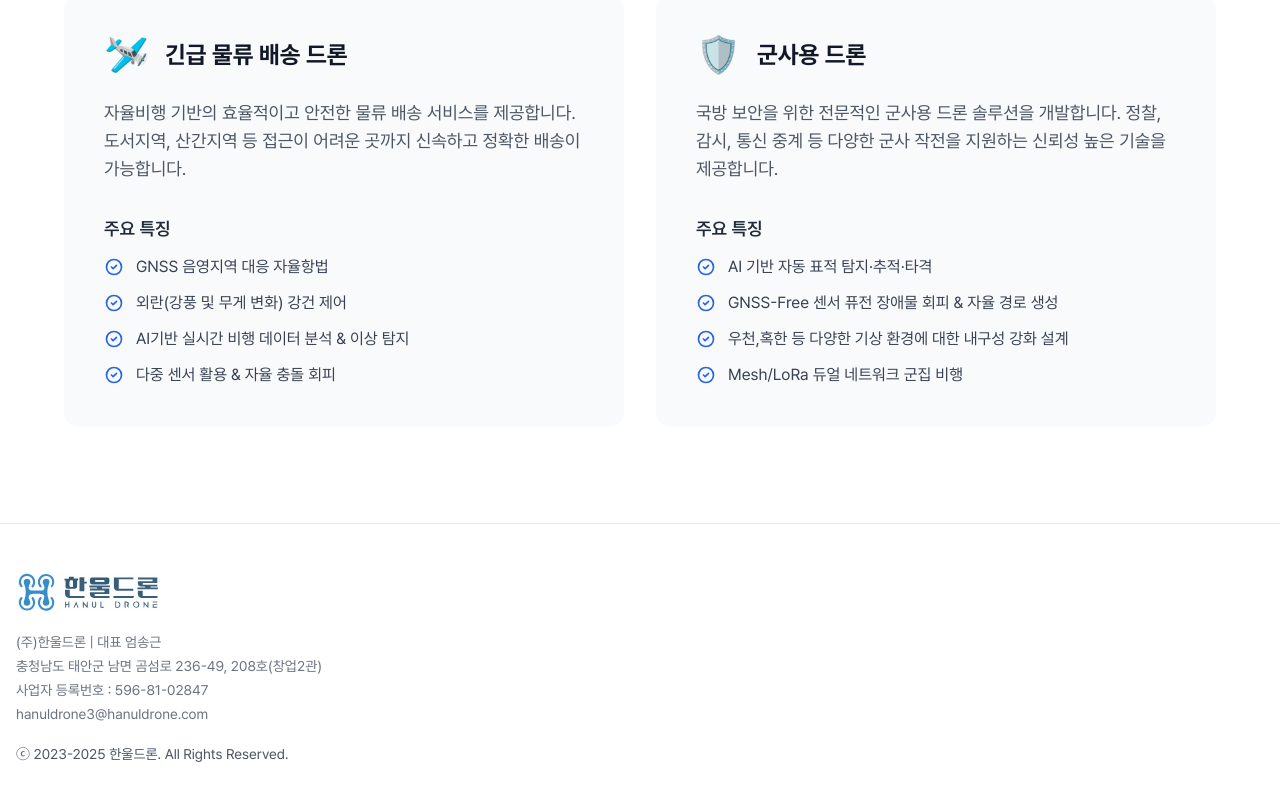
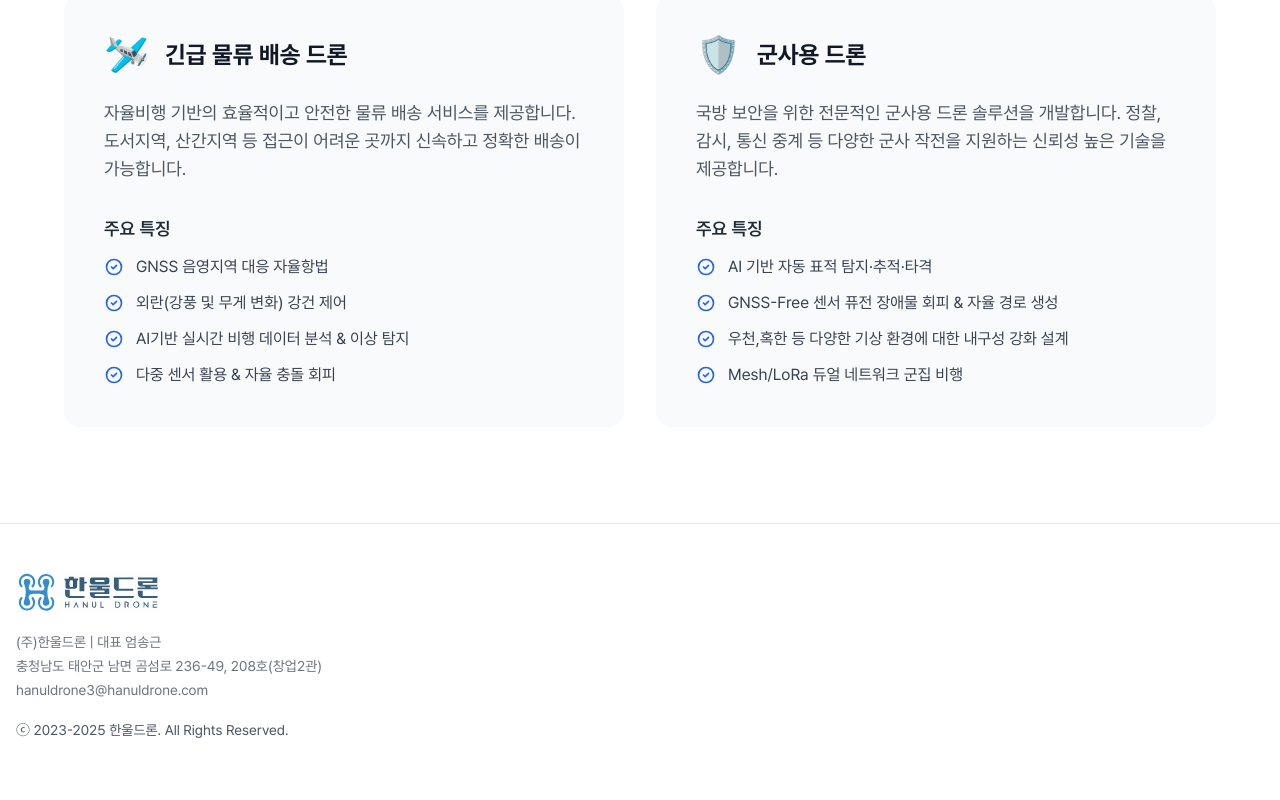
Before and after one commit to For-safe-drone-operations/hanuldrone-homepage, a Next.js app: page / in a window 1280 px wide. Shown: the part 4907-5707 px from the top of the page. Built offline with nearby package versions, Linux system fonts and the light colour scheme.

Commit message:
feat: 사업자 등록번호 제거

```diff
--- a/siteConfig.ts
+++ b/siteConfig.ts
@@ -348,7 +348,6 @@ export const siteConfig = {
         id: 'address',
         text: '충청남도 태안군 남면 곰섬로 236-49, 208호(창업2관)',
       },
-      { id: 'business-number', text: '사업자 등록번호 : 596-81-02847' },
       { id: 'email', text: 'hanuldrone3@hanuldrone.com' },
     ],
     copyright: 'ⓒ 2025 한울드론. All Rights Reserved.',
```
